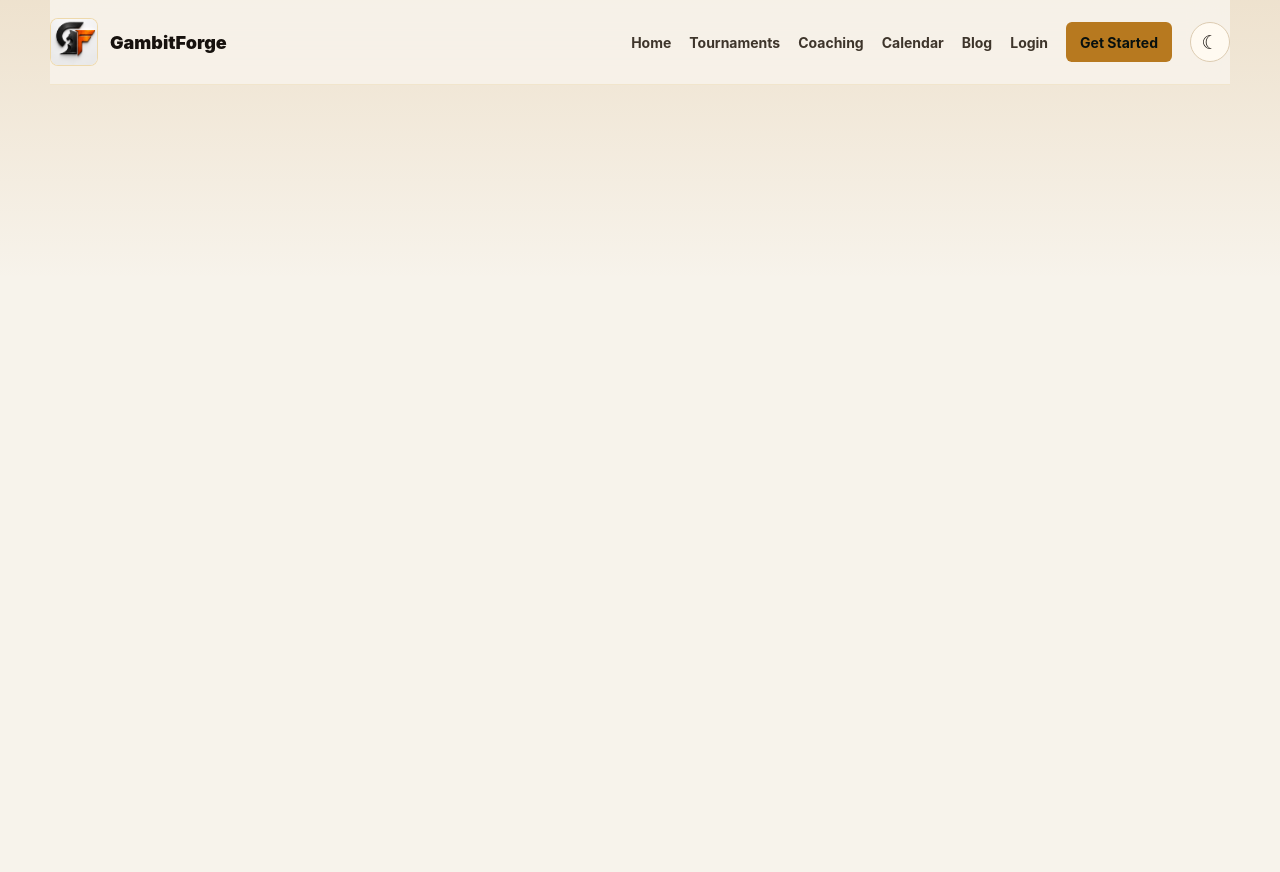
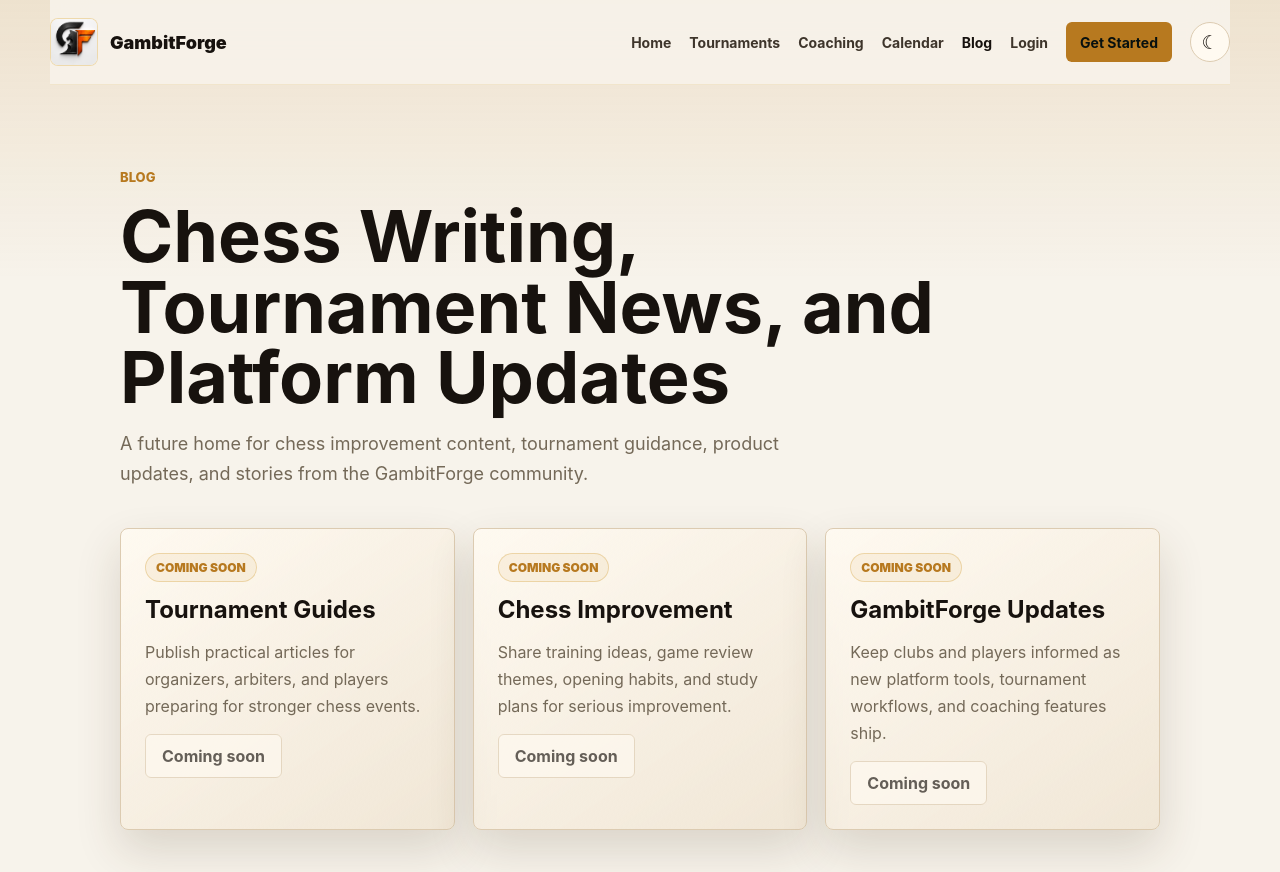
Before and after one commit to Bitolko/gambitforge-web, a Vue app: page /blog in a window 1280 px wide. Before the commit the page ends 800 px from the top, so only its background shows below. Built offline with nearby package versions, Linux system fonts and the light colour scheme; no server answers.

Commit message:
Add calendar and blog placeholder sections

```diff
--- a/src/components/Navbar.vue
+++ b/src/components/Navbar.vue
@@ -67,7 +67,8 @@ function closeMenu() {
         <RouterLink to="/dashboard#games" @click="closeMenu">Games</RouterLink>
         <RouterLink to="/tournaments" @click="closeMenu">Tournaments</RouterLink>
         <RouterLink to="/coaching" @click="closeMenu">Coaching</RouterLink>
-        <RouterLink to="/#calendar" @click="closeMenu">Calendar</RouterLink>
+        <RouterLink to="/calendar" @click="closeMenu">Calendar</RouterLink>
+        <RouterLink to="/blog" @click="closeMenu">Blog</RouterLink>
         <button class="nav-button secondary-button" type="button" :disabled="loggingOut" @click="logout">
           {{ loggingOut ? 'Logging out...' : 'Logout' }}
         </button>
@@ -77,8 +78,8 @@ function closeMenu() {
         <RouterLink to="/" @click="closeMenu">Home</RouterLink>
         <RouterLink to="/tournaments" @click="closeMenu">Tournaments</RouterLink>
         <RouterLink to="/coaching" @click="closeMenu">Coaching</RouterLink>
-        <RouterLink to="/#calendar" @click="closeMenu">Calendar</RouterLink>
-        <RouterLink to="/#blog" @click="closeMenu">Blog</RouterLink>
+        <RouterLink to="/calendar" @click="closeMenu">Calendar</RouterLink>
+        <RouterLink to="/blog" @click="closeMenu">Blog</RouterLink>
         <RouterLink to="/login" @click="closeMenu">Login</RouterLink>
         <RouterLink class="nav-cta" to="/register" @click="closeMenu">Get Started</RouterLink>
       </template>
--- /dev/null
+++ b/src/pages/Blog.vue
@@ -0,0 +1,37 @@
+<script setup>
+const blogFeatures = [
+  {
+    title: 'Tournament Guides',
+    description: 'Publish practical articles for organizers, arbiters, and players preparing for stronger chess events.',
+  },
+  {
+    title: 'Chess Improvement',
+    description: 'Share training ideas, game review themes, opening habits, and study plans for serious improvement.',
+  },
+  {
+    title: 'GambitForge Updates',
+    description: 'Keep clubs and players informed as new platform tools, tournament workflows, and coaching features ship.',
+  },
+]
+</script>
+
+<template>
+  <main class="platform-page">
+    <section class="platform-hero" aria-labelledby="blog-title">
+      <p class="eyebrow">Blog</p>
+      <h1 id="blog-title">Chess Writing, Tournament News, and Platform Updates</h1>
+      <p>
+        A future home for chess improvement content, tournament guidance, product updates, and stories from the GambitForge community.
+      </p>
+    </section>
+
+    <section class="platform-feature-grid" aria-label="Blog topics">
+      <article v-for="feature in blogFeatures" :key="feature.title" class="platform-feature-card">
+        <span class="coming-soon-badge">Coming soon</span>
+        <h2>{{ feature.title }}</h2>
+        <p>{{ feature.description }}</p>
+        <button class="secondary-button" type="button" disabled>Coming soon</button>
+      </article>
+    </section>
+  </main>
+</template>
--- /dev/null
+++ b/src/pages/Calendar.vue
@@ -0,0 +1,37 @@
+<script setup>
+const calendarFeatures = [
+  {
+    title: 'Upcoming Tournaments',
+    description: 'Surface upcoming events, registration windows, round times, and tournament details in one planning view.',
+  },
+  {
+    title: 'Coaching Sessions',
+    description: 'Keep lesson blocks, student reviews, and recurring training sessions visible alongside club activity.',
+  },
+  {
+    title: 'Club Events',
+    description: 'Publish club nights, arenas, workshops, and community events before they need full tournament tooling.',
+  },
+]
+</script>
+
+<template>
+  <main class="platform-page">
+    <section class="platform-hero" aria-labelledby="calendar-title">
+      <p class="eyebrow">Calendar</p>
+      <h1 id="calendar-title">Plan Every Chess Event in One Place</h1>
+      <p>
+        Track upcoming tournaments, coaching sessions, and club events so players know what is happening next before the full scheduling tools arrive.
+      </p>
+    </section>
+
+    <section class="platform-feature-grid" aria-label="Calendar features">
+      <article v-for="feature in calendarFeatures" :key="feature.title" class="platform-feature-card">
+        <span class="coming-soon-badge">Coming soon</span>
+        <h2>{{ feature.title }}</h2>
+        <p>{{ feature.description }}</p>
+        <button class="secondary-button" type="button" disabled>Coming soon</button>
+      </article>
+    </section>
+  </main>
+</template>
--- a/src/pages/Coaching.vue
+++ b/src/pages/Coaching.vue
@@ -16,8 +16,8 @@ const coachingFeatures = [
 </script>
 
 <template>
-  <main class="coaching-page">
-    <section class="coaching-hero" aria-labelledby="coaching-title">
+  <main class="platform-page">
+    <section class="platform-hero" aria-labelledby="coaching-title">
       <p class="eyebrow">Coaching</p>
       <h1 id="coaching-title">Coaching Tools for Serious Chess Improvement</h1>
       <p>
@@ -25,8 +25,8 @@ const coachingFeatures = [
       </p>
     </section>
 
-    <section class="coaching-feature-grid" aria-label="Coaching features">
-      <article v-for="feature in coachingFeatures" :key="feature.title" class="coaching-feature-card">
+    <section class="platform-feature-grid" aria-label="Coaching features">
+      <article v-for="feature in coachingFeatures" :key="feature.title" class="platform-feature-card">
         <span class="coming-soon-badge">Coming soon</span>
         <h2>{{ feature.title }}</h2>
         <p>{{ feature.description }}</p>
--- a/src/router/index.js
+++ b/src/router/index.js
@@ -1,5 +1,7 @@
 import { createRouter, createWebHistory } from 'vue-router'
 import { useAuthStore } from '../stores/auth'
+import Blog from '../pages/Blog.vue'
+import Calendar from '../pages/Calendar.vue'
 import Dashboard from '../pages/Dashboard.vue'
 import Game from '../pages/Game.vue'
 import Home from '../pages/Home.vue'
@@ -21,6 +23,16 @@ const router = createRouter({
       path: '/coaching',
       name: 'coaching',
       component: Coaching,
+    },
+    {
+      path: '/calendar',
+      name: 'calendar',
+      component: Calendar,
+    },
+    {
+      path: '/blog',
+      name: 'blog',
+      component: Blog,
     },
     {
       path: '/login',
--- a/src/style.css
+++ b/src/style.css
@@ -258,7 +258,7 @@ h3 {
 .auth-page,
 .dashboard-page,
 .game-page,
-.coaching-page {
+.platform-page {
   width: min(100% - 32px, 1040px);
   margin: 0 auto;
 }
@@ -333,7 +333,7 @@ h3 {
 
 .dashboard-page,
 .game-page,
-.coaching-page {
+.platform-page {
   padding: 42px 0;
 }
 
@@ -897,38 +897,38 @@ h3 {
   margin-top: 18px;
 }
 
-.coaching-page {
+.platform-page {
   display: grid;
   gap: 28px;
 }
 
-.coaching-hero {
+.platform-hero {
   display: grid;
   gap: 16px;
   max-width: 820px;
   padding: 42px 0 10px;
 }
 
-.coaching-hero h1 {
+.platform-hero h1 {
   max-width: 900px;
   font-size: clamp(42px, 6vw, 72px);
   line-height: 0.98;
 }
 
-.coaching-hero p:last-child {
+.platform-hero p:last-child {
   max-width: 720px;
   color: var(--muted);
   font-size: 18px;
   line-height: 1.7;
 }
 
-.coaching-feature-grid {
+.platform-feature-grid {
   display: grid;
   grid-template-columns: repeat(3, 1fr);
   gap: 18px;
 }
 
-.coaching-feature-card {
+.platform-feature-card {
   display: grid;
   gap: 14px;
   min-height: 260px;
@@ -940,12 +940,12 @@ h3 {
   box-shadow: 0 20px 45px var(--shadow);
 }
 
-.coaching-feature-card p {
+.platform-feature-card p {
   color: var(--muted);
   line-height: 1.7;
 }
 
-.coaching-feature-card button {
+.platform-feature-card button {
   align-self: end;
   width: fit-content;
   margin-top: auto;
@@ -1094,7 +1094,7 @@ h3 {
   .calendar-section,
   .coaching-grid,
   .coach-workbench,
-  .coaching-feature-grid {
+  .platform-feature-grid {
     grid-template-columns: 1fr;
   }
 
@@ -1111,15 +1111,15 @@ h3 {
     font-size: 17px;
   }
 
-  .coaching-hero {
+  .platform-hero {
     padding-top: 18px;
   }
 
-  .coaching-hero h1 {
+  .platform-hero h1 {
     font-size: 44px;
   }
 
-  .coaching-hero p:last-child {
+  .platform-hero p:last-child {
     font-size: 17px;
   }
 
```
